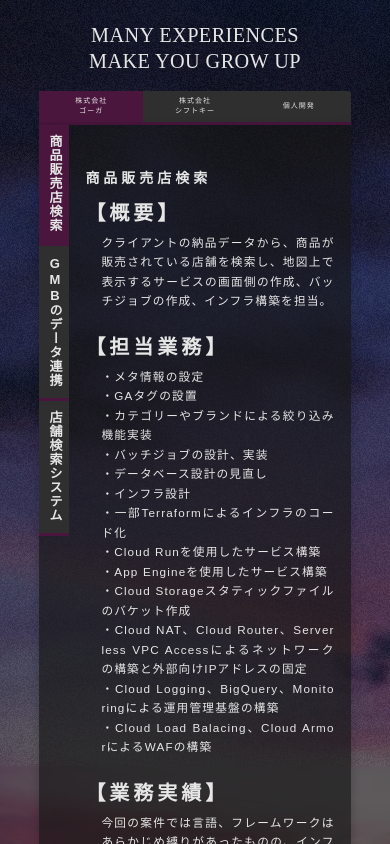
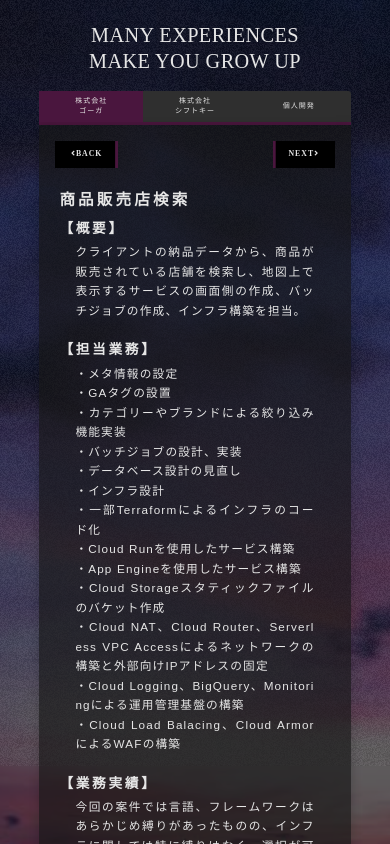
Before and after one commit to lnoueryo/mypage, a Nuxt app: page / in a window 390 px wide. Shown: the part 6140-6984 px from the top of the page. Built offline with nearby package versions, Linux system fonts and the light colour scheme; a web font is replaced by a local one.

Commit message:
スマホ用職務経歴作成

```diff
--- a/components/TabDescription.vue
+++ b/components/TabDescription.vue
@@ -9,15 +9,28 @@
         </label>
       </div>
       <div class="tab-wrapper">
+        <div class="sp-only">
+          <div class="d-flex tra justify-between pa-4">
+            <a class="btn btn-flat left" @click="onClickChangeChange(-1)">
+              <i class="fas fa-angle-left fa-position-left"></i>
+              <span>BACK</span>
+            </a>
+            <a class="btn btn-flat right" @click="onClickChangeChange(1)">
+              <span>NEXT</span>
+              <i class="fas fa-angle-right fa-position-right"></i>
+            </a>
+          </div>
+        </div>
         <transition name="main">
           <div class="tab-content d-flex" v-if="content">
-            <div class="tab-container pr-4">
+            <div class="tab-container pr-4 pc-only">
               <label :for="project.title" class="tab-item" v-for="project in selectedCompany.projects" :key="project.title" :class="{'active': tab == project.title}">
                 <input :id="project.title" :name="selectedCompany.company" type="radio" v-model="tab" :value="project.title" class="none">
                 {{ project.title }}
               </label>
             </div>
             <transition name="main">
+              <div>
                 <div class="content-container" v-if="container">
                   <div class="mincho d-flex align-center">
                     <h3 class="fw-bold">{{ selectedTab.title }}</h3>
@@ -60,6 +73,7 @@
                           <div class="para d-flex align-center" v-for="(content, j) in environment.contents" :key="j">
                             <div class="mr-2 d-flex align-center" style="max-width: 18px"><img :src="content.image || '/30.png'"></div>
                             <div>{{ content.name }}</div>
+                          </div>
                         </div>
                       </div>
                     </div>
@@ -134,6 +148,13 @@ export default {
         event_category: "職務経歴",
         event_label: this.companyTab,
       });
+    },
+    onClickChangeChange(num) {
+      const index = this.selectedCompany.projects.findIndex((project) => project.title == this.tab);
+      let nextIndex = index + num;
+      if(nextIndex == -1) nextIndex = this.selectedCompany.projects.length - 1;
+      if(nextIndex > this.selectedCompany.projects.length - 1) nextIndex = 0;
+      this.tab = this.selectedCompany.projects[nextIndex].title;
     },
   }
 }
@@ -231,14 +252,20 @@ export default {
       }
     }
 
-    @media screen and (max-width: 480px) {
+    @media screen and (max-width: 768px) {
       .tab-content {
         padding: 0;
       }
     }
     .content-container {
-      padding: 40px 0;
+      padding: 0px 20px;
       transition: all .5s ease;
+    }
+  }
+
+  @media screen and (max-width: 768px) {
+    .tab-wrapper {
+      min-height: 400px;
     }
   }
 }
@@ -283,4 +310,84 @@ export default {
     opacity: 0;
     // transform: translateX(0px);
 }
+
+/*その他と主な共通部分は省略*/
+
+a.btn-flat {
+  overflow: hidden;
+  padding: 10px 20px;
+  color: #fff;
+  border-radius: 0;
+  background: #000;
+  display: inline-block;
+  position: relative;
+  font-weight: bold;
+}
+
+a.btn-flat span {
+  position: relative;
+}
+
+a.btn-flat:before {
+  position: absolute;
+  top: 0;
+  left: 0;
+  width: 100%;
+  height: 100%;
+  content: '';
+  -webkit-transition: all .5s ease-in-out;
+  transition: all .5s ease-in-out;
+}
+
+a.btn-flat.left:before {
+  -webkit-transform: translateX(96%);
+  transform: translateX(96%);
+  background: #531945;
+}
+
+a.btn-flat.right:before {
+  -webkit-transform: translateX(-96%);
+  transform: translateX(-96%);
+  background: #531945;
+}
+
+a.btn-flat:hover:before {
+  -webkit-transform: translateX(0%);
+  transform: translateX(0%);
+}
+
+a.btn-flat.right:after {
+  -webkit-transform: translateX(96%);
+  transform: translateX(96%);
+  background: #531945;
+}
+
+a.btn-flat.left:after {
+  -webkit-transform: translateX(-96%);
+  transform: translateX(-96%);
+  background: #531945;
+}
+
+a.btn-flat i {
+  position: relative;
+}
+
+@media screen and (max-width: 480px) {
+  .mincho {
+    font-size: 3.5vw;
+    letter-spacing: .2em;
+    line-height: 2;
+  }
+  .mincho h3 {
+    font-size: 4vw;
+    letter-spacing: .2em;
+    line-height: 2;
+  }
+  a.btn-flat {
+    padding: 2vw 4vw;
+    font-size: 2vw;
+  }
+}
+
+
 </style>
--- a/nuxt.config.js
+++ b/nuxt.config.js
@@ -24,6 +24,7 @@ export default {
     ],
     link: [
       { rel: 'stylesheet', href: 'https://cdn.jsdelivr.net/npm/@mdi/font@4.x/css/materialdesignicons.min.css' },
+      { rel: 'stylesheet', href: 'https://use.fontawesome.com/releases/v5.0.4/css/all.css' },
       { rel: "icon", type: "image/png", href: "/30.png" }
     ],
   },
```
Lines whose indentation alone changed are shown as unchanged.
